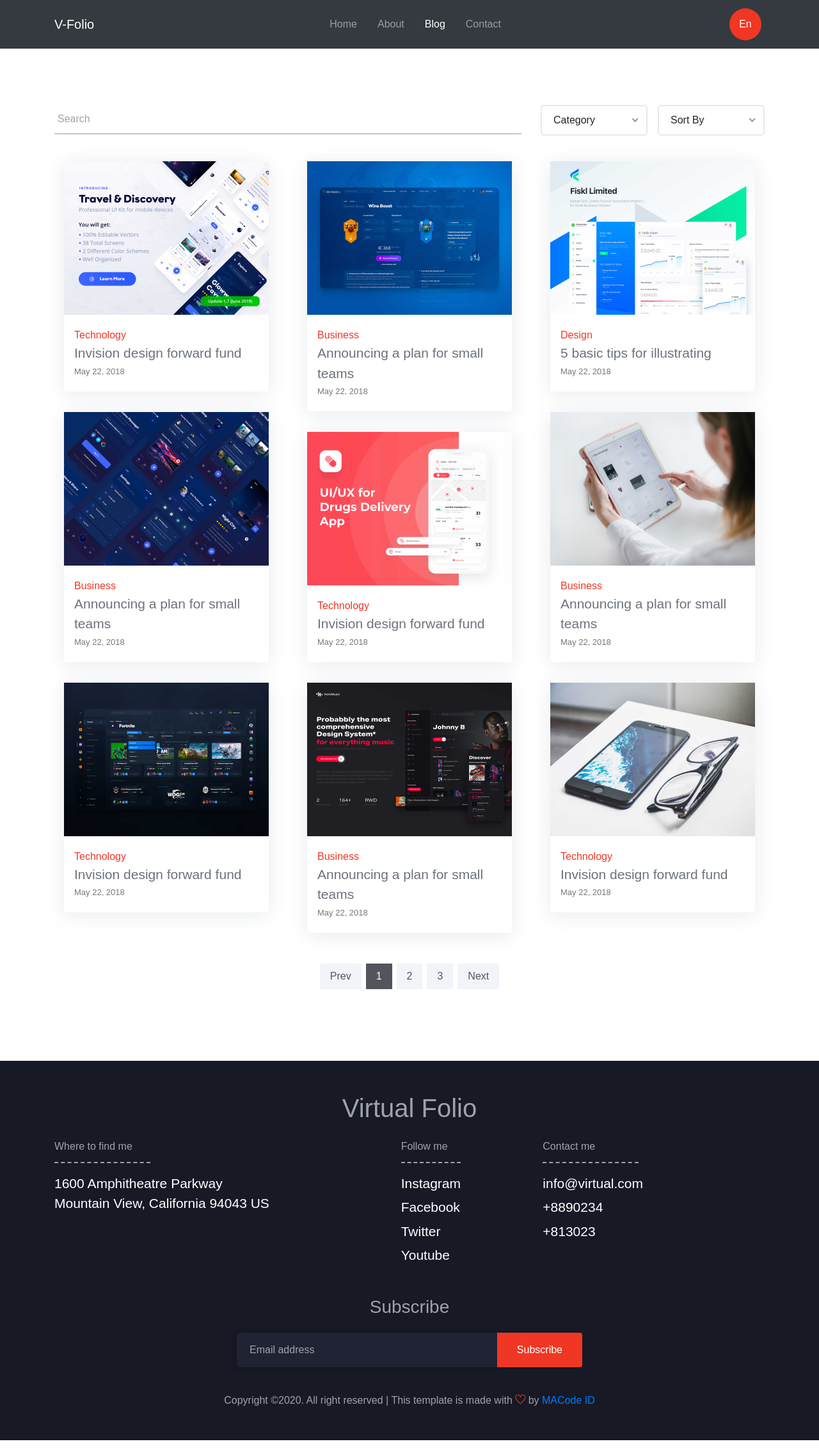
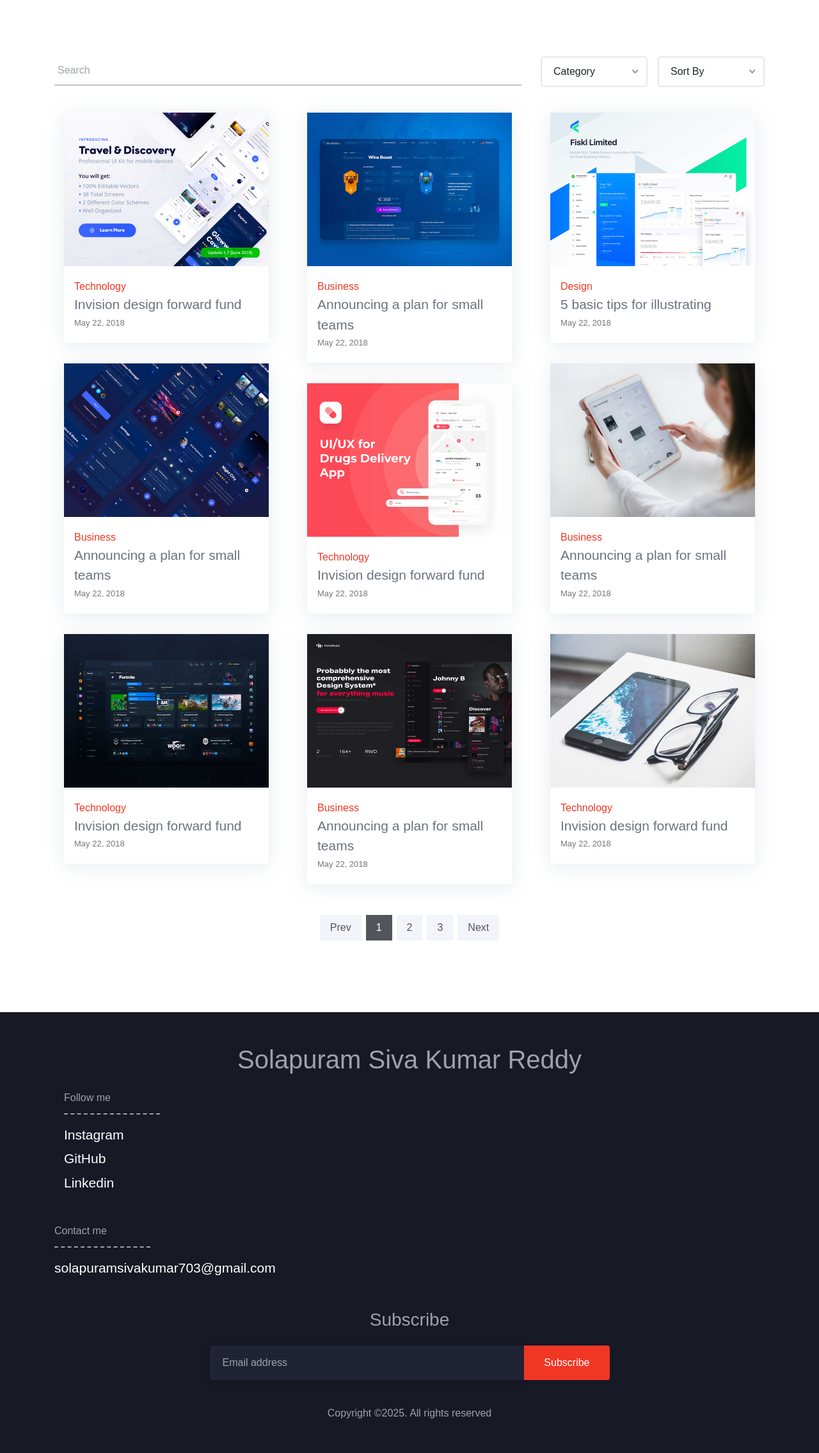
Before and after one commit to Siva2235/SivaKumar, a Flask app: page /blog-topbar in a window 1280 px wide. Shown: the whole page at 64% size. Run offline with Flask 3, Linux system fonts and the light colour scheme; some libraries are stand-ins or nearby versions; some web fonts are replaced.

Commit message:
Update blog-topbar.html

```diff
--- a/templates/blog-topbar.html
+++ b/templates/blog-topbar.html
@@ -35,35 +35,6 @@
 
 
   <!-- Navbar -->
-  <div class="navbar navbar-expand-lg navbar-dark bg-dark">
-    <div class="container">
-      <a href="index.html" class="navbar-brand">V-Folio</a>
-      <button class="navbar-toggler" data-toggle="collapse" data-target="#main-navbar" aria-expanded="true">
-        <span class="ti-menu"></span>
-      </button>
-      <div class="collapse navbar-collapse" id="main-navbar">
-        <ul class="navbar-nav ml-auto">
-          <li class="nav-item">
-            <a href="" class="nav-link">Home</a>
-          </li>
-          <li class="nav-item">
-            <a href="" class="nav-link">About</a>
-          </li>
-          <li class="nav-item active">
-            <a href="" class="nav-link">Blog</a>
-          </li>
-          <li class="nav-item">
-            <a href="" class="nav-link">Contact</a>
-          </li>
-        </ul>
-        <ul class="nav ml-auto">
-          <li class="nav-item">
-            <button class="btn btn-fab btn-theme no-shadow">En</button>
-          </li>
-        </ul>
-      </div>
-    </div>
-  </div> <!-- End Navbar -->
 
   <div class="vg-page page-blog">
     <div class="container">
@@ -217,40 +188,50 @@
 
   <!-- Footer -->
   <div class="vg-footer">
-    <h1 class="text-center">Virtual Folio</h1>
+    <h1 class="text-center">Solapuram Siva Kumar Reddy</h1>
     <div class="container">
       <div class="row">
-        <div class="col-lg-4 py-3">
-          <div class="footer-info">
-            <p>Where to find me</p>
-            <hr class="divider">
-            <p class="fs-large fg-white">1600 Amphitheatre Parkway Mountain View, California 94043 US</p>
+
+
+        <!-- Follow & Contact Section (Side by Side) -->
+        <div class="col-lg-8 d-flex flex-wrap justify-content-between">
+          <!-- Follow Me -->
+          <div class="col-md-6 col-lg-6 py-3">
+              <p>Follow me</p>
+              <hr class="divider">
+              <ul class="list-unstyled">
+                  <li>
+                      <a href="https://www.instagram.com/_siva__kumar__7/" target="_blank">
+                          Instagram
+                      </a>
+                  </li>
+                  <li>
+                      <a href="https://github.com/Siva2235" target="_blank">
+                          GitHub
+                      </a>
+                  </li>
+                  <li>
+                      <a href="https://www.linkedin.com/in/siva-kumar-reddy-6b8ab7313/" target="_blank">
+                          Linkedin
+                      </a>
+                  </li>
+              </ul>
           </div>
-        </div>
-        <div class="col-md-6 col-lg-3 py-3">
-          <div class="float-lg-right">
-            <p>Follow me</p>
-            <hr class="divider">
-            <ul class="list-unstyled">
-              <li><a href="#">Instagram</a></li>
-              <li><a href="#">Facebook</a></li>
-              <li><a href="#">Twitter</a></li>
-              <li><a href="#">Youtube</a></li>
-            </ul>
-          </div>
-        </div>
-        <div class="col-md-6 col-lg-3 py-3">
-          <div class="float-lg-right">
+      </div>
+
+
+          <!-- Contact Me -->
+          <div class="col-md-6 col-lg-6 py-3">
             <p>Contact me</p>
             <hr class="divider">
             <ul class="list-unstyled">
-              <li>info@virtual.com</li>
-              <li>+8890234</li>
-              <li>+813023</li>
+              <li>solapuramsivakumar703@gmail.com</li>
             </ul>
           </div>
         </div>
       </div>
+
+      <!-- Subscribe Section -->
       <div class="row justify-content-center mt-3">
         <div class="col-12 mb-3">
           <h3 class="fw-normal text-center">Subscribe</h3>
@@ -264,11 +245,11 @@
           </form>
         </div>
         <div class="col-12">
-          <p class="text-center mb-0 mt-4">Copyright &copy;2020. All right reserved | This template is made with <span class="ti-heart fg-theme-red"></span> by <a href="https://www.macodeid.com/">MACode ID</a></p>
+          <p class="text-center mb-0 mt-4">Copyright &copy;2025. All rights reserved</p>
         </div>
       </div>
     </div>
-  </div> <!-- End footer -->
+  </div> <!-- End Footer -->
 
 
 <script src="../static/js/jquery-3.5.1.min.js"></script>
```
